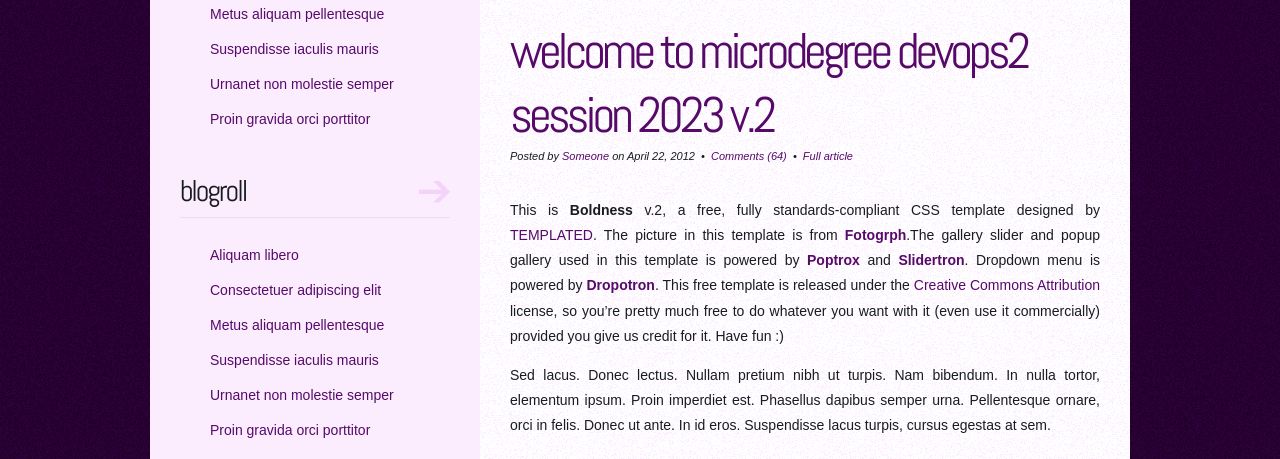
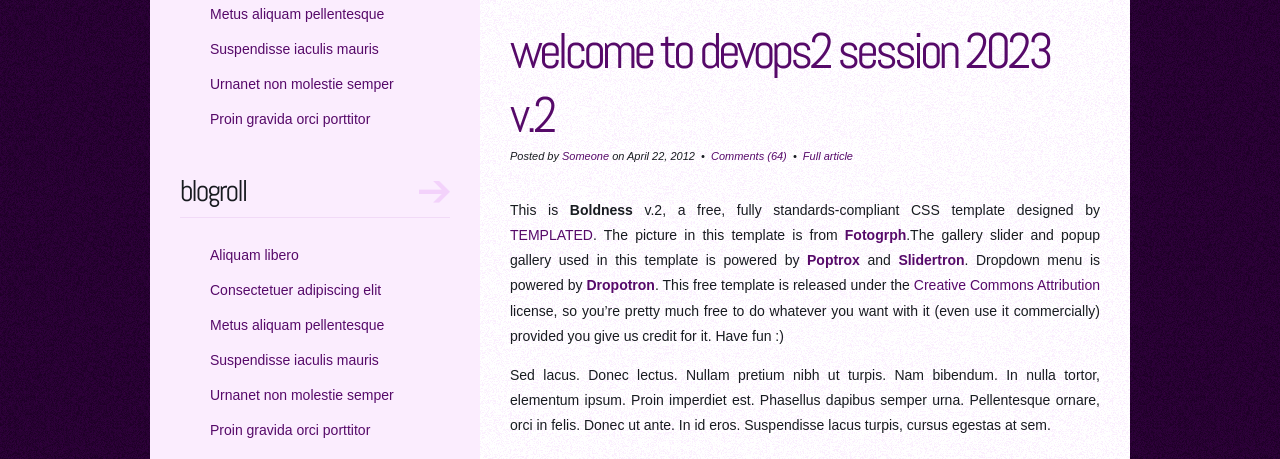
Before and after one commit to shruthidevi/html_project2, a plain HTML site: page index.html in a window 1280 px wide. Shown: the part 641-1100 px from the top of the page. Drawn offline with nearby package versions, Linux system fonts and the light colour scheme.

Commit message:
Update index.html

```diff
--- a/index.html
+++ b/index.html
@@ -93,7 +93,7 @@ Released   : 20120430
 				});
 			</script>
 				<div class="post">
-					<h2 class="title"><a href="#">Welcome to microdegree Devops2 Session 2023 </a> v.2</h2>
+					<h2 class="title"><a href="#">Welcome to  Devops2 Session 2023 </a> v.2</h2>
 					<p class="meta">Posted by <a href="#">Someone</a> on April 22, 2012
 						&nbsp;&bull;&nbsp; <a href="#" class="comments">Comments (64)</a> &nbsp;&bull;&nbsp; <a href="#" class="permalink">Full article</a></p>
 					<div class="entry">
```
